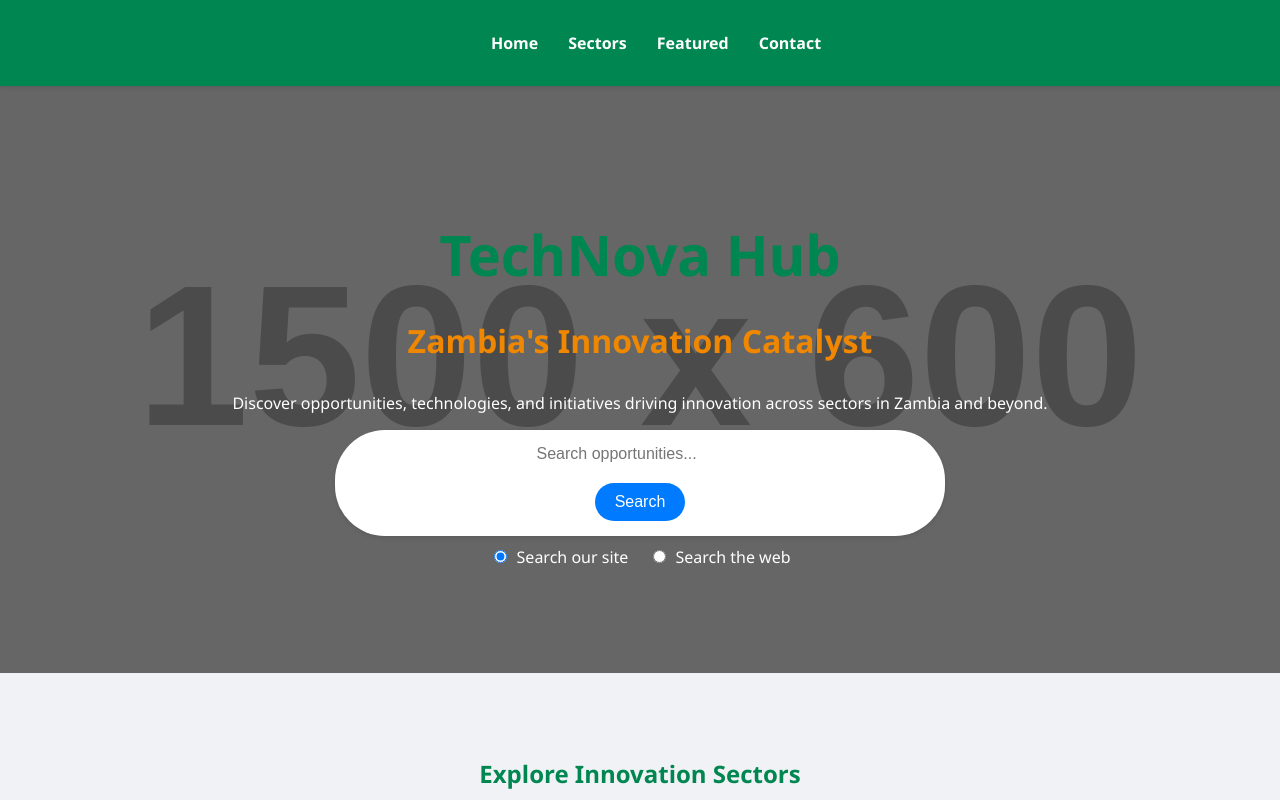
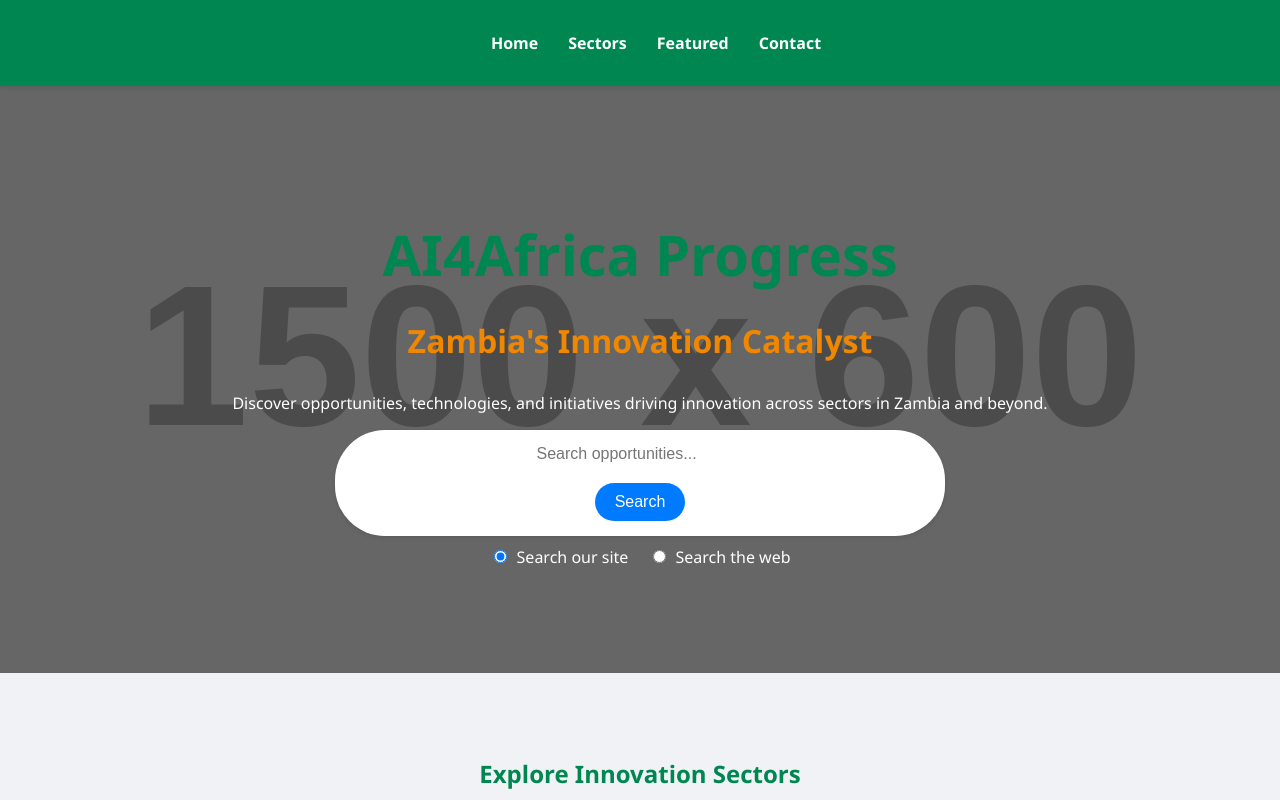
Before and after one commit to Mabspro/ai4africa, a plain HTML site: page index.html in a window 1280 px wide. Shown: the top 800 px of the page. Drawn offline with Linux system fonts and the light colour scheme; placeholder pictures from the web are drawn by us.

Commit message:
Update index.html

```diff
--- a/index.html
+++ b/index.html
@@ -259,7 +259,7 @@
     <main>
         <section id="hero">
             <div class="container">
-                <h1>TechNova Hub</h1>
+                <h1>AI4Africa Progress</h1>
                 <h2>Zambia's Innovation Catalyst</h2>
                 <p>Discover opportunities, technologies, and initiatives driving innovation across sectors in Zambia and beyond.</p>
                 <form id="search" class="search-bar">
```
